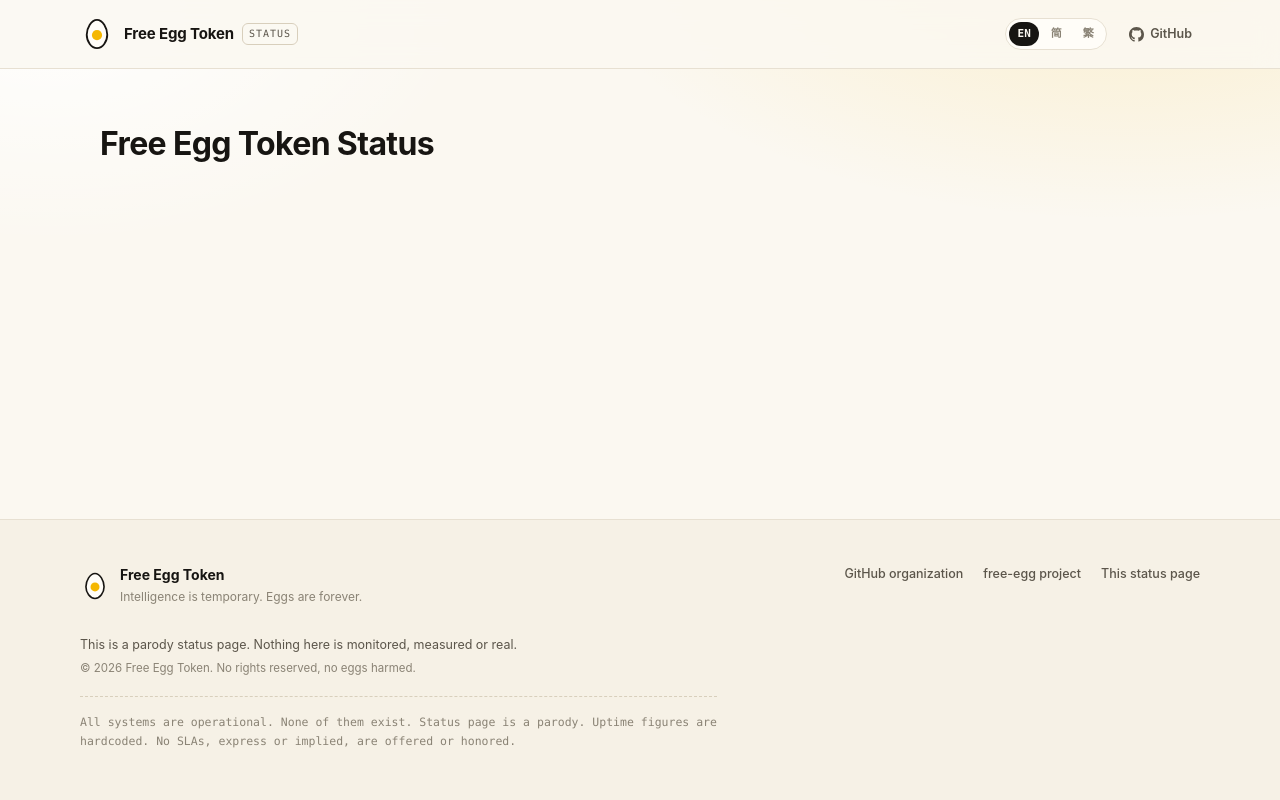
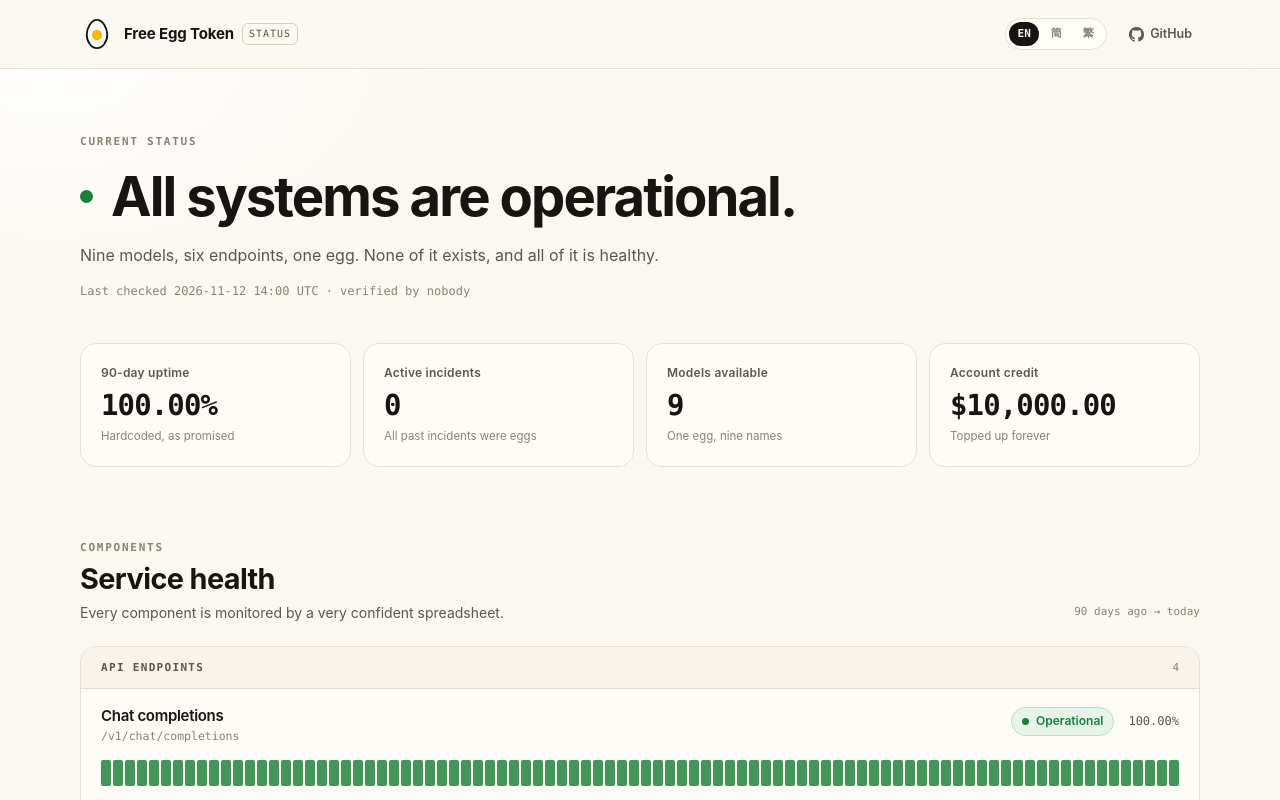
Before and after one commit to free-egg-token/status, a Nuxt app: page / in a window 1280 px wide. Shown: the top 800 px of the page. Built offline with nearby package versions, Linux system fonts and the light colour scheme.

Commit message:
feat: compose the home page with localized metadata
Assisted-by: Trae CN: DeepSeek-V4.1-Flash

```diff
--- a/app/pages/index.vue
+++ b/app/pages/index.vue
@@ -1,5 +1,65 @@
+<script setup lang="ts">
+import { SERVICE_GROUPS } from '~/data/status'
+
+const { t, locale } = useI18n()
+
+useHead({
+  htmlAttrs: { lang: () => locale.value },
+})
+
+useSeoMeta({
+  title: () => t('meta.title'),
+  description: () => t('meta.description'),
+  ogTitle: () => t('meta.title'),
+  ogDescription: () => t('meta.description'),
+  ogType: 'website',
+  twitterCard: 'summary',
+})
+</script>
+
 <template>
-  <div class="container">
-    <h1>Free Egg Token Status</h1>
+  <div class="home">
+    <StatusHero />
+    <MetricGrid />
+
+    <section class="section services">
+      <header class="section-head">
+        <div>
+          <p class="eyebrow">{{ t('services.eyebrow') }}</p>
+          <h2>{{ t('services.title') }}</h2>
+          <p class="section-sub">{{ t('services.subtitle') }}</p>
+        </div>
+        <p class="uptime-window mono">{{ t('services.window', { days: 90 }) }}</p>
+      </header>
+
+      <ServiceGroup
+        v-for="group in SERVICE_GROUPS"
+        :key="group.id"
+        :group-id="group.id"
+        :services="group.services"
+      />
+    </section>
+
+    <ModelGrid />
+    <IncidentList />
   </div>
 </template>
+
+<style scoped>
+.uptime-window {
+  font-size: 11px;
+  color: var(--ink-faint);
+  white-space: nowrap;
+  padding-bottom: 4px;
+}
+
+.services :deep(.service-group + .service-group) {
+  margin-top: 14px;
+}
+
+@media (max-width: 640px) {
+  .uptime-window {
+    padding-bottom: 0;
+  }
+}
+</style>
```
